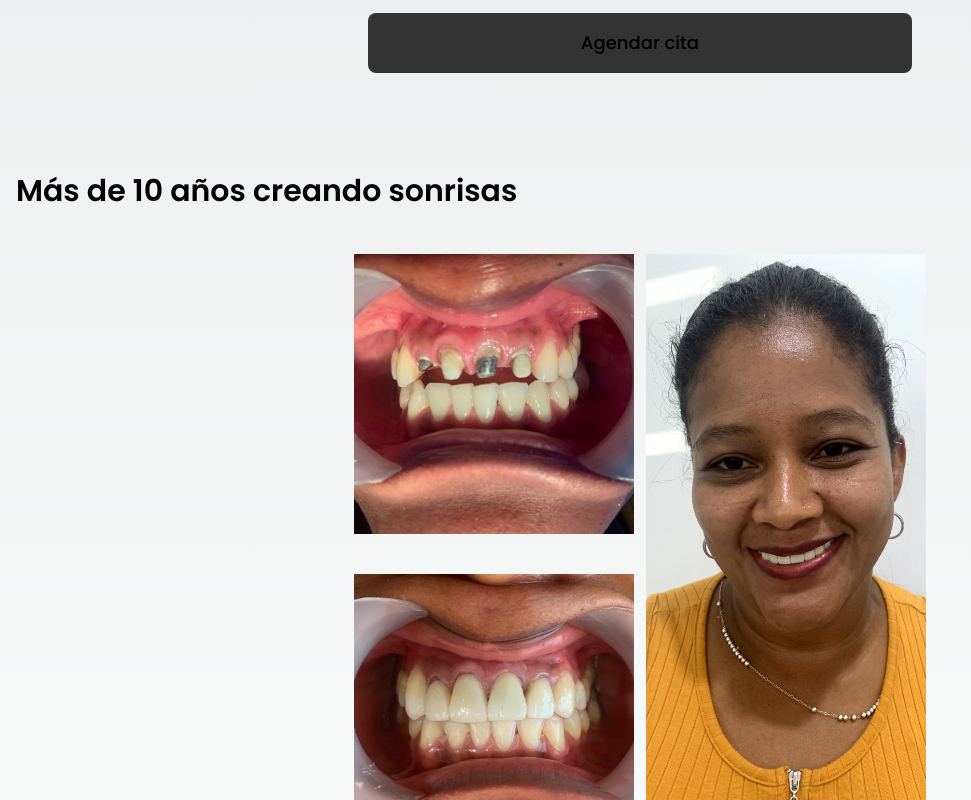
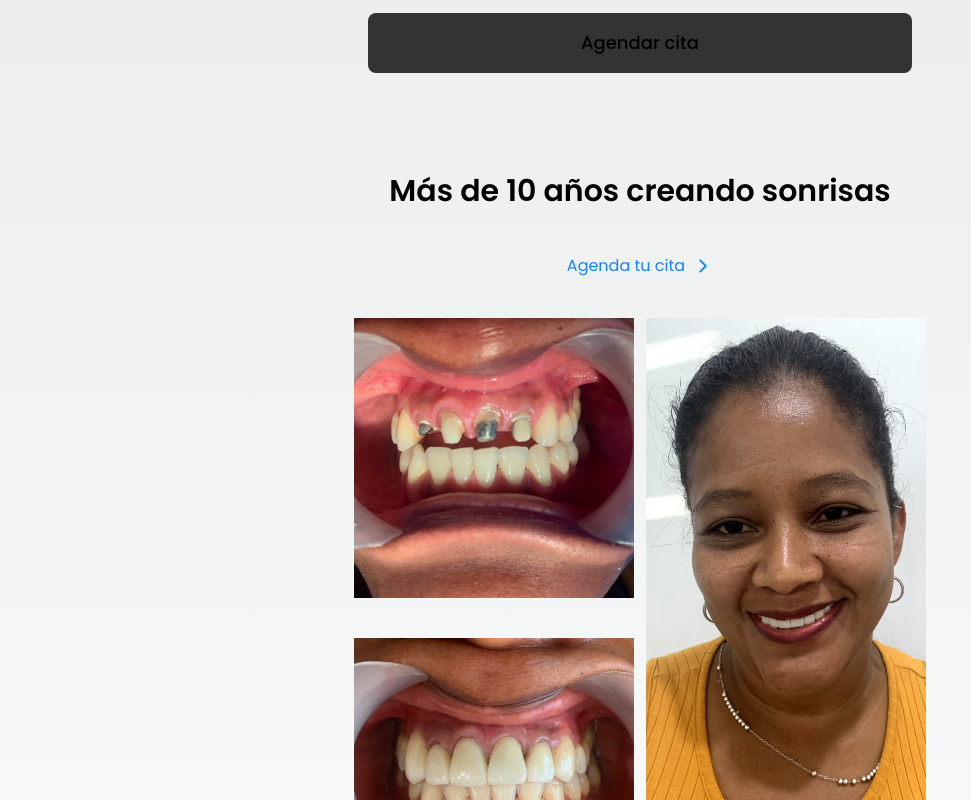
Before and after one commit to digpolo/dr-hernan, a Next.js app: page / in a window 1280 px wide. Shown: the part 1580-2380 px from the top of the page, without its empty margins (0-971 px from the left). Built offline with nearby package versions, Linux system fonts and the light colour scheme.

Commit message:
CU-85zu2x4au - slider

```diff
--- a/package.json
+++ b/package.json
@@ -12,7 +12,8 @@
     "@material-tailwind/react": "^2.1.2",
     "next": "13.5.4",
     "react": "^18",
-    "react-dom": "^18"
+    "react-dom": "^18",
+    "react-icons": "^4.11.0"
   },
   "devDependencies": {
     "@types/node": "^20",
--- a/src/components/form/form.tsx
+++ b/src/components/form/form.tsx
@@ -1,6 +1,6 @@
 import React from 'react'
-import Input from '../slider/input'
-import TextArea from '../slider/text-area'
+import Input from '../input'
+import TextArea from '../text-area'
 
 const Form = () => {
   return (
--- a/src/components/slider/img-slider.tsx
+++ b/src/components/slider/img-slider.tsx
@@ -6,8 +6,8 @@ import case2p from '../../../public/caso2p.jpg'
 
 const ImgSlider = () => {
   return (
-    <div className=''>
-      <div className='flex justify-center gap-3 lg:px-40 '>
+
+      <div className='flex justify-center gap-3 lg:px-40 py-10'>
         <div className='flex flex-col gap-10'>
           <Image alt='Sonrisa antes del tratamiento' src={case2a} width={280} height={0} />
           <Image alt='Sonrisa despues del tratamiento' src={case2d} width={280} height={0} />
@@ -16,7 +16,6 @@ const ImgSlider = () => {
           <Image alt='Sonrisa despues del tratamiento' src={case2p} width={280} height={0} />
         </div>
       </div>
-    </div>
   )
 }
 
--- a/src/components/slider/slider.tsx
+++ b/src/components/slider/slider.tsx
@@ -1,12 +1,17 @@
 import React from 'react'
 import ImgSlider from './img-slider'
+import { IoIosArrowForward } from 'react-icons/io';
 
 const Slider = () => {
   return (
-    <div className='flex flex-col  justify-between  mx-4'>
+    <div className='flex flex-col  justify-between mx-4 text-center'>
       <h2 className='py-10 font-semibold text-[30px]'>Más de 10 años creando sonrisas</h2>
+      <a className=' flex justify-center items-center gap-2 text-blue '>
+        <p className='text-center text-blue font-[16px]'>Agenda tu cita</p>
+        <IoIosArrowForward className=' w-5 h-5' />
+      </a>
       <ImgSlider />
-    </div>
+    </div >
 
   )
 }
```
Also changed, not shown: src/components/input.tsx (renamed from src/components/slider/input.tsx), src/components/text-area.tsx (renamed from src/components/slider/text-area.tsx), 1 other file (tests, documents, lock files or other folders).
